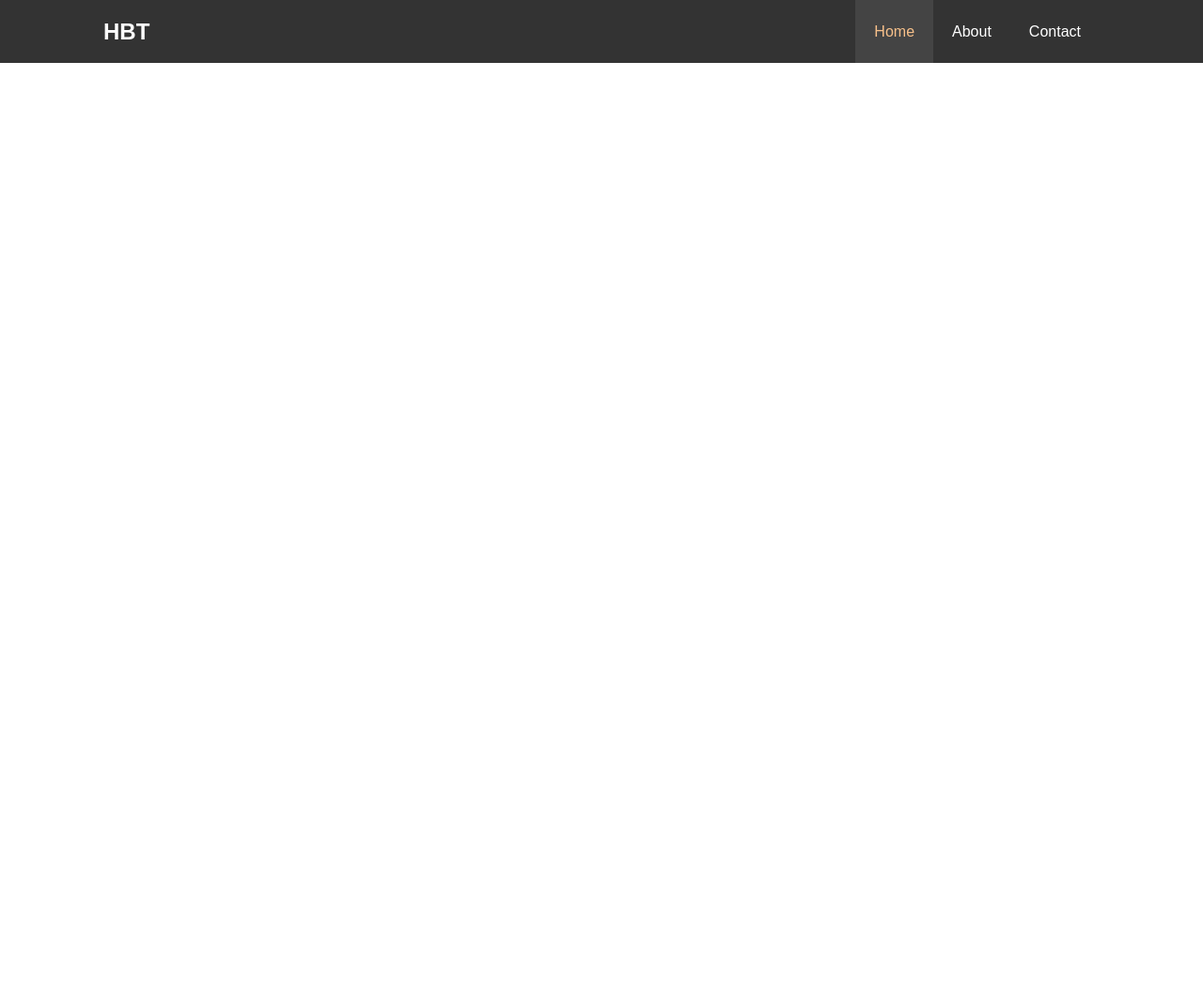
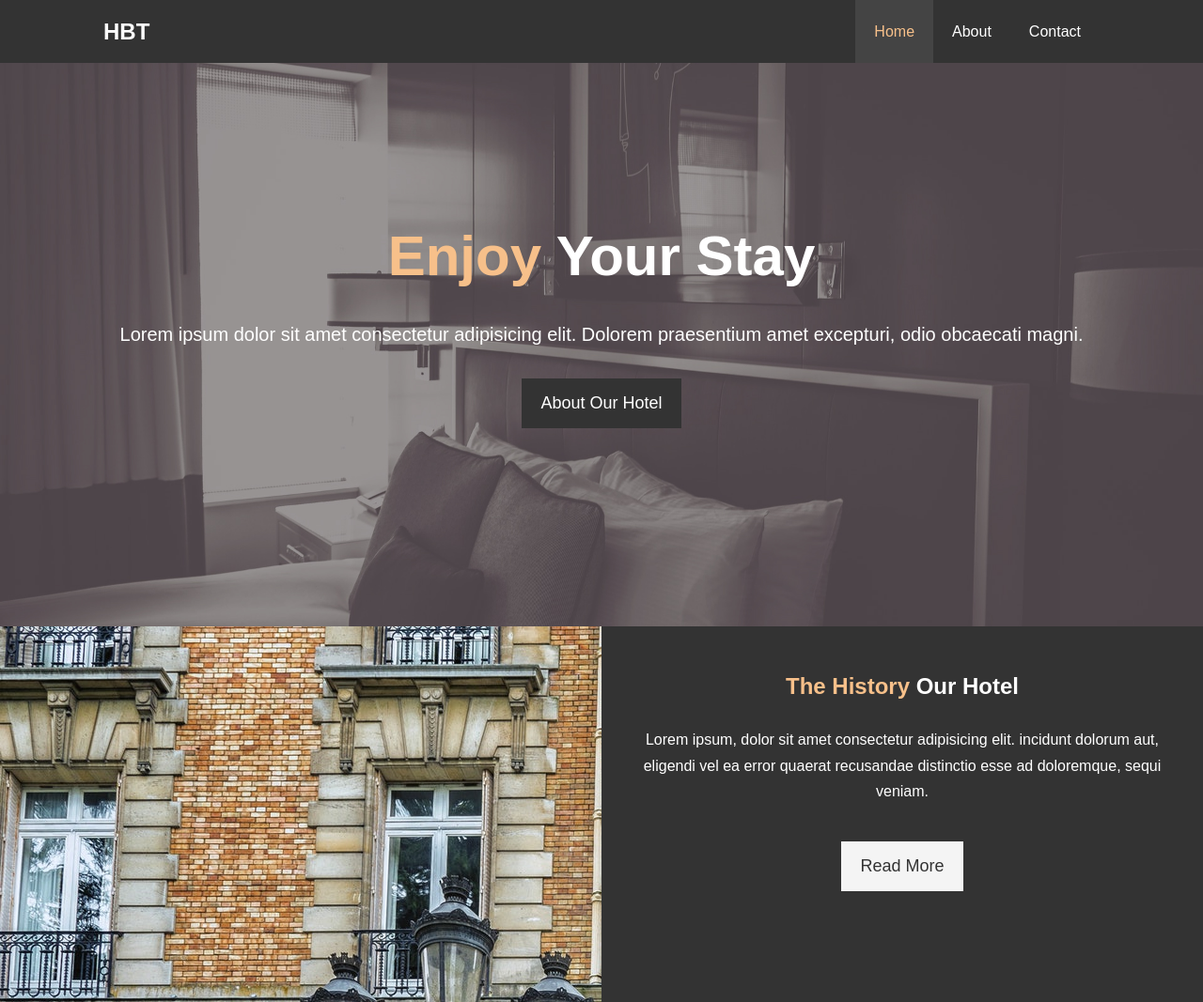
Before and after one commit to javadalam/My_Site, a plain HTML site: page index.html in a window 1280 px wide. Shown: the whole page at 94% size. Before the commit the page ends 800 px from the top, so only its background shows below. Drawn offline with Linux system fonts and the light colour scheme.

Commit message:
add : finish Header , Main area

```diff
--- a/css/style.css
+++ b/css/style.css
@@ -1,5 +1,5 @@
 /* Reset */
-*{
+* {
   margin: 0;
   padding: 0;
   box-sizing: border-box;
@@ -7,7 +7,8 @@
 
 /* Main Styling */
 
-html,body {
+html,
+body {
   font-family: sans-serif;
   line-height: 1.7em;
 }
@@ -17,7 +18,9 @@ a {
   text-decoration: none;
 }
 
-h1 ,h2 ,h3 {
+h1,
+h2,
+h3 {
   padding-bottom: 20px;
 }
 
@@ -32,6 +35,49 @@ p {
   padding: 0 20px;
 }
 
+.text-primary {
+  color: #f7c08a;
+}
+
+.lead {
+  font-size: 20px;
+}
+
+.btn {
+  display: inline-block;
+  font-size: 18px;
+  color: white;
+  background: #333;
+  padding: 13px 20px;
+  border: none;
+  cursor: pointer;
+}
+
+.btn:hover {
+  background: #f7c08a;
+  color: #333;
+}
+
+.btn-light {
+  background: #f4f4f4;
+  color: #333;
+}
+
+.bg-dark {
+  background: #333;
+  color: #fff;
+}
+
+.bg-light {
+  background: #f4f4f4;
+  color: #333;
+}
+
+.bg-primary {
+  background: #333;
+  color: #f7c08a;
+}
+
 /* navbar */
 #navbar {
   background: #333;
@@ -40,8 +86,7 @@ p {
 }
 
 #navbar a {
-    color:white;
-
+  color: white;
 }
 
 #navbar h1 {
@@ -69,3 +114,51 @@ p {
   background: #444;
   color: #f7c08a;
 }
+
+/* Show Case */
+
+#showcase {
+  background: url("../img/showcase.jpg") no-repeat center center/cover;
+  height: 600px;
+}
+
+#showcase .showcase-content {
+  color: #fff;
+  text-align: center;
+  padding-top: 170px;
+}
+
+#showcase .showcase-content h1 {
+  font-size: 60px;
+  line-height: 1.2em;
+}
+
+#showcase .showcase-content p {
+  padding-bottom: 20px;
+  line-height: 1.7em;
+}
+
+/* Home Info */
+
+#home-info {
+  height: 400px;
+}
+
+#home-info .info-img {
+  float: left;
+  width: 50%;
+  background: url("../img/photo-1.jpg") no-repeat;
+  min-height: 100%;
+}
+#home-info .info-content {
+  float: right;
+  width: 50%;
+  height: 100%;
+  text-align: center;
+  padding: 50px 30px;
+  overflow: hidden;
+}
+
+#home-info .info-content p {
+  padding-bottom: 30px;
+}
--- a/index.html
+++ b/index.html
@@ -14,7 +14,6 @@
       <nav id="navbar">
         <div class="container">
           <h1 class="logo"><a href="index.html">HBT</a></h1>
-
           <ul>
             <li><a class="current" href="index.html">Home</a></li>
             <li><a href="about.html">About</a></li>
@@ -22,6 +21,36 @@
           </ul>
         </div>
       </nav>
+
+      <div id="showcase">
+        <div class="container">
+          <div class="showcase-content">
+            <h1><span class="text-primary">Enjoy</span> Your Stay</h1>
+            <p class="lead">
+              Lorem ipsum dolor sit amet consectetur adipisicing elit. Dolorem
+              praesentium amet excepturi, odio obcaecati magni.
+            </p>
+            <a class="btn" href="about.html">About Our Hotel</a>
+          </div>
+        </div>
+      </div>
     </header>
+    <main>
+      <article>
+        <section id="home-info" class="bg-dark">
+          <div class="info-img"></div>
+
+          <div class="info-content">
+            <h2><span class="text-primary">The History</span> Our Hotel</h2>
+            <p>
+              Lorem ipsum, dolor sit amet consectetur adipisicing elit. incidunt
+              dolorum aut, eligendi vel ea error quaerat recusandae distinctio
+              esse ad doloremque, sequi veniam.
+            </p>
+            <a href="about.html" class="btn btn-light">Read More</a>
+          </div>
+        </section>
+      </article>
+    </main>
   </body>
 </html>
```
Also changed, not shown: img/photo-3.jpg (added). Lines whose indentation alone changed are shown as unchanged.
